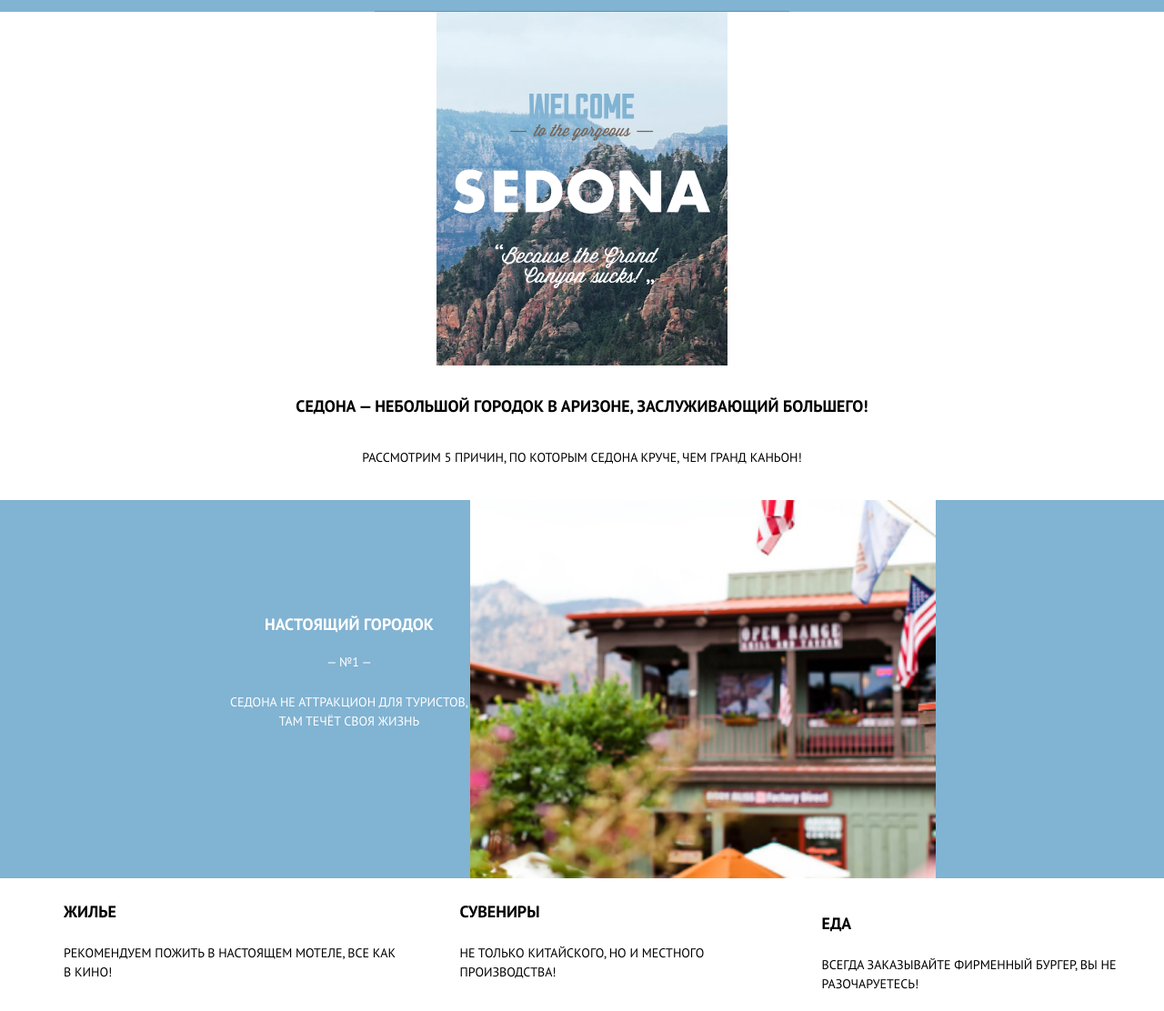
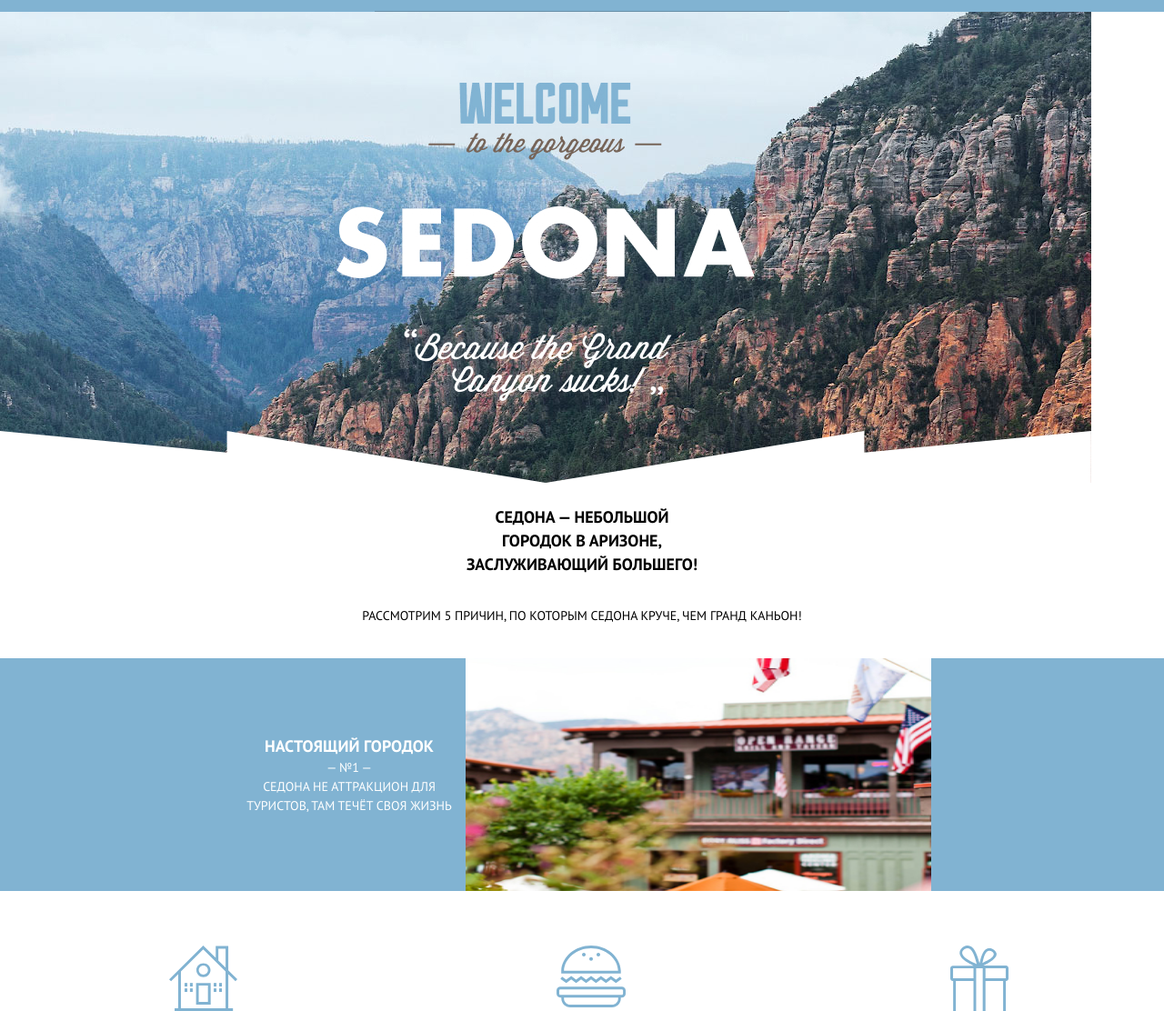
Before and after one commit to romkafomin/1478413-sedona-24, a website: page source/index.html in a window 1280 px wide. Shown: the part 135-1247 px from the top of the page at 91% size. Drawn offline with nearby package versions, Linux system fonts and the light colour scheme; files that its build step writes are made by us from their sources.

Commit message:
5.1 first try

```diff
--- a/source/index.html
+++ b/source/index.html
@@ -29,9 +29,7 @@
           </li>
         </ul>
       </nav>
-      <div class="header__intro">
-        <img src="img/intro.jpg" width="320" height="389" alt="Седона">
-      </div>
+      <div class="header__intro"></div>
     </header>
     <main class="main">
       <section class="advantages">
@@ -51,43 +49,49 @@
               <img class="advantages__img" src="img/advantages1.jpg" width="320" height="260" alt="Настоящий городок - Седона">
             </div>
             <ul class="advantages__features features">
-              <li class="features__item">
-                <h4 class="features__title">Жилье</h4>
-                <p class="features__text">Рекомендуем пожить в настоящем мотеле, все как в кино!</p>
+              <li class="features__item features__item--housing">
+                <div class="feutures__box">
+                  <h4 class="features__title">Жилье</h4>
+                  <p class="features__text">Рекомендуем пожить в настоящем мотеле, все как в кино!</p>
+                </div>
               </li>
-              <li class="features__item">
-                <h4 class="features__title">Сувениры</h4>
-                <p class="features__text">Не только китайского, но и местного производства!</p>
+              <li class="features__item features__item--food">
+                <div class="feutures__box">
+                  <h4 class="features__title">Еда</h4>
+                  <p class="features__text">Всегда заказывайте ФИРМЕННЫЙ БУРГЕР, Вы НЕ разочаруетесь!</p>
+                </div>
               </li>
-              <li class="features__item">
-                <h4 class="features__title">Еда</h4>
-                <p class="features__text">Всегда заказывайте ФИРМЕННЫЙ БУРГЕР, Вы НЕ разочаруетесь!</p>
+              <li class="features__item features__item--souvenirs">
+                <div class="feutures__box">
+                  <h4 class="features__title">Сувениры</h4>
+                  <p class="features__text">Не только китайского, но и местного производства!</p>
+                </div>
               </li>
             </ul>
           </li>
           <li class="advantages__item advantages__item--main advantages__item--second">
             <div class="advantages__item-wrapper">
+              <img class="advantages__img" src="img/advantages2.jpg" width="320" height="260" alt="Фото моста">
               <div class="advantages__text-wrapper">
-                <h3 class="advantages__title">Там есть мост дъявола</h3>
+                <h3 class="advantages__title advantages__title--second">Там есть мост дъявола</h3>
                 <p class="advantages__number">— №2 —</p>
                 <p class="advantages__text advantages__text--second">Да, по нему можно пройти! Если вы осмелитесь, конечно</p>
               </div>
-              <img class="advantages__img" src="img/advantages2.jpg" width="320" height="260" alt="Фото моста">
             </div>
           </li>
             <li class="advantages__item advantages__item--additional">
-              <h3 class="advantages__title">Небольшая площадь</h3>
-              <p class="advantages__number">— №3 —</p>
+              <h3 class="advantages__title advantages__title--additional">Небольшая площадь</h3>
+              <p class="advantages__number advantages__number--additional">— №3 —</p>
               <p class="advantages__text">Все интересные места находятся очень близко</p>
             </li>
             <li class="advantages__item advantages__item--additional">
-              <h3 class="advantages__title">Красивая дорога</h3>
-              <p class="advantages__number">— №4 —</p>
+              <h3 class="advantages__title advantages__title--additional">Красивая дорога</h3>
+              <p class="advantages__number advantages__number--additional">— №4 —</p>
               <p class="advantages__text">Ехать в Седону из Лас-Вегаса совсем не скучно!</p>
             </li>
             <li class="advantages__item advantages__item--additional">
-              <h3 class="advantages__title">Мало туристов</h3>
-              <p class="advantages__number">— №5 —</p>
+              <h3 class="advantages__title advantages__title--additional">Мало туристов</h3>
+              <p class="advantages__number advantages__number--additional">— №5 —</p>
               <p class="advantages__text">Большинство едет в Гранд Каньон и толпится там</p>
             </li>
         </ul>
@@ -122,8 +126,12 @@
           </a>
         </li>
       </ul>
-      <p class="footer__text">Разработано</p>
-      <a class="footer__link" href="#"></a>
+      <div class="footer__box">
+        <p class="footer__text">Разработано</p>
+        <a class="footer__link" href="https://htmlacademy.ru/intensive/adaptive">
+          <svg width="28px" height="31px" xmlns="http://www.w3.org/2000/svg" viewBox="0 0 60 60"><path fill="#000000" d="M30.2 5h-.2l-19.7 2.1v36.2l19.7 11.7 19.7-11.7v-36.2l-19.5-2.1zm17 36.8l-17.2 10.2-17.2-10.2v-14.8l17.1 10.2v1.8l-11.7-7v1.8l11.8 7.1v1.9l-11.8-7v1.8l11.8 7 11.9-7.1v-7.6l5.3-3.2v15.1zm-.1-17l-4.7 2.8-2.2 1.3-10.3-6.1v1.8l8.8 5.3h-.1l-.2.1-1.3.7-7.3-4.3v1.8l5.8 3.4-1.4.9-4.3-2.6v1.8l2.9 1.7-2.9 1.7-17-10.1 17-10.2 17.2 10zm.1-1.8l-17.3-10.2-17.1 10.2v-13.6l17.2-1.8 17.2 1.8v13.6z"/></svg>
+        </a>
+      </div>
     </footer>
   </body>
 </html>
--- a/source/sass/blocks/advantages.scss
+++ b/source/sass/blocks/advantages.scss
@@ -1,4 +1,5 @@
 .advantages__main-title {
+  width: 260px;
   text-align: center;
   font-size: 18px;
   font-weight: 700;
@@ -11,8 +12,29 @@
 }
 
 .advantages__title-wrapper {
+  position: relative;
+  padding: 0 20px;
+  display: flex;
+  flex-direction: column;
+  justify-content: center;
+  align-items: center;
   padding-top: 25px;
   padding-bottom: 34px;
+
+  &::after {
+    z-index: 1;
+    content: "";
+    position: absolute;
+    width: 768px;
+    height: 37px;
+    bottom: -22px;
+    transform: translateX(29%);
+    background: url('../img/advantages-figure.svg');
+
+    @media ($tablet) {
+      display: none;
+    }
+  }
 }
 
 .advantages__list {
@@ -33,15 +55,12 @@
   }
 
   &--additional {
+    box-sizing: border-box;
     padding: 25px 20px 24px;
     border-bottom: 1px solid $border-color;
 
     @media ($tablet) {
-      width: 256px;
-    }
-
-    @media ($desktop) {
-      width: 400px;
+      width: 33%;
     }
   }
 
@@ -54,8 +73,6 @@
   }
 
   &--second {
-    padding-top: 39px;
-
     @media ($tablet) {
       padding-top: 0;
       display: flex;
@@ -80,21 +97,48 @@
   flex-direction: column;
   justify-content: center;
   align-items: center;
+
+  @media ($tablet) {
+    width: 256px;
+  }
 }
 
 .advantages__title {
   font-size: 18px;
+
+  @media ($tablet) {
+    margin: 0;
+  }
+
+  &--additional {
+    @media ($tablet) {
+      margin-bottom: 20px;
+    }
+  }
+
+  &--second {
+    margin-top: 39px;
+  }
 }
 
 .advantages__number {
   margin-top: 18px;
   font-size: 14px;
   line-height: 21px;
+
+  @media ($tablet) {
+    margin: 0;
+  }
+
+  &--additional {
+    @media ($tablet) {
+      margin-bottom: 20px;
+    }
+  }
 }
 
 .advantages__text {
   text-align: center;
-  width: 265px;
   margin-top: 23px;
   font-size: 14px;
   line-height: 21px;
@@ -106,6 +150,11 @@
   &--second {
     padding-bottom: 35px;
   }
+
+  @media ($tablet) {
+    margin: 0;
+    padding: 0;
+  }
 }
 
 .advantages__img {
@@ -113,5 +162,6 @@
 
   @media ($tablet) {
     width: 512px;
+    height: 256px;
   }
 }
--- a/source/sass/blocks/features.scss
+++ b/source/sass/blocks/features.scss
@@ -3,30 +3,104 @@
   padding: 24px 0;
 
   @media ($tablet) {
+    padding: 0;
     display: flex;
     justify-content: center;
-    align-items: center;
+    align-items: flex-start;
   }
 }
 
 .features__item {
+  display: flex;
   padding-bottom: 26px;
-  padding-left: 70px;
+  padding-left: 20px;
   text-align: left;
   color: $black;
   background-color: $white;
 
+  @media ($tablet) {
+    display: block;
+    text-align: center;
+    padding-top: 60px;
+    padding-bottom: 58px;
+    width: 33%;
+  }
+
   &:last-child {
     padding-bottom: 0;
+  }
+
+  &::before {
+    margin-right: 20px;
+
+    @media ($tablet) {
+      margin-right: 0;
+    }
+  }
+
+  &--housing {
+    &::before {
+      content: "";
+      display: inline-block;
+      width: 69px;
+      height: 37px;
+      background: url("../img/icon-house.svg") no-repeat;
+
+      @media ($tablet) {
+        width: 75px;
+        height: 72px;
+        background: url("../img/icon-house-tablet.svg");
+      }
+    }
+  }
+
+  &--souvenirs {
+    &::before {
+      content: "";
+      display: inline-block;
+      width: 72px;
+      height: 38px;
+      background: url("../img/icon-gift.svg") no-repeat;
+
+      @media ($tablet) {
+        width: 64px;
+        height: 75px;
+        background: url("../img/icon-gift-tablet.svg");
+      }
+    }
+  }
+
+  &--food {
+    &::before {
+      content: "";
+      display: inline-block;
+      width: 70px;
+      height: 35px;
+      background: url("../img/icon-burger.svg") no-repeat;
+
+      @media ($tablet) {
+        width: 76px;
+        height: 68px;
+        background: url("../img/icon-burger-tablet.svg");
+      }
+    }
   }
 }
 
 .features__title {
   font-weight: 700;
+
+  @media ($tablet) {
+    text-align: center;
+  }
 }
 
 .features__text {
   margin-top: 22px;
   font-size: 14px;
   line-height: 21px;
+
+  @media ($tablet) {
+    text-align: center;
+  }
 }
--- a/source/sass/blocks/header.scss
+++ b/source/sass/blocks/header.scss
@@ -5,3 +5,50 @@
 .header__toggle {
   display: none;
 }
+
+.header__intro {
+  width: 320px;
+  height: 398px;
+  overflow-x: hidden;
+  overflow-y: hidden;
+  display: flex;
+  flex-direction: column;
+  justify-content: flex-end;
+  align-items: flex-end;
+  position: relative;
+  background: url(../img/intro.jpg) no-repeat;
+  background-size: cover;
+
+  &::after {
+    margin: 0 auto;
+    content: "";
+    position: absolute;
+    width: 1200px;
+    height: 57px;
+    transform: translateX(38%);
+    background: url('../img/intro-triangle.svg');
+
+    @media ($tablet) {
+      transform: translateX(18%);
+    }
+
+    @media ($desktop) {
+      transform: translateX(0);
+    }
+  }
+
+  @media ($tablet) {
+    width: 768px;
+    height: 518px;
+    background: url(../img/Intro-tablet.jpg) no-repeat;
+  }
+
+  @media ($desktop) {
+    width: 1200px;
+    background: url(../img/Intro-desktop.jpg) no-repeat;
+  }
+}
+
+.header__img {
+  margin: 0 auto;
+}
--- a/source/sass/blocks/search.scss
+++ b/source/sass/blocks/search.scss
@@ -8,6 +8,10 @@
 
 .search__title {
   font-size: 21px;
+
+  @media ($tablet) {
+    font-size: 30px;
+  }
 }
 
 .search__text {
@@ -18,4 +22,8 @@
 
 .search__link {
   margin: 27px auto 0;
+
+  @media ($tablet) {
+    width: 458px;
+  }
 }
--- a/source/sass/blocks/socials.scss
+++ b/source/sass/blocks/socials.scss
@@ -1,7 +1,12 @@
 .socials {
+  margin-top: 33px;
   display: flex;
   justify-content: center;
   align-items: center;
+
+  @media ($tablet) {
+    margin: 0;
+  }
 }
 
 .socials__link {
--- a/source/sass/global/colors.scss
+++ b/source/sass/global/colors.scss
@@ -7,3 +7,4 @@ $form-color: #f2f2f2;
 $site-list-bottom-shadow: rgba(1, 1, 1, 0.2);
 $site-list-top-shadow: rgba(255, 255, 255, 0.2);
 $border-color: #e5e5e5;
+$opacity: rgba(205, 214, 219, 0.3);
```
Also changed, not shown: source/sass/blocks/footer.scss (+20 -2 lines), source/img/Intro-tablet.jpg (added), source/img/advantages-figure.svg (added), source/img/icon-burger-tablet.svg (added), source/img/icon-burger.svg (added), source/img/icon-gift-tablet.svg (added), source/img/icon-gift.svg (added), source/img/icon-house-tablet.svg (added), source/img/icon-house.svg (added), source/img/intro-desktop.jpg (added), source/img/intro-triangle.svg (added).
